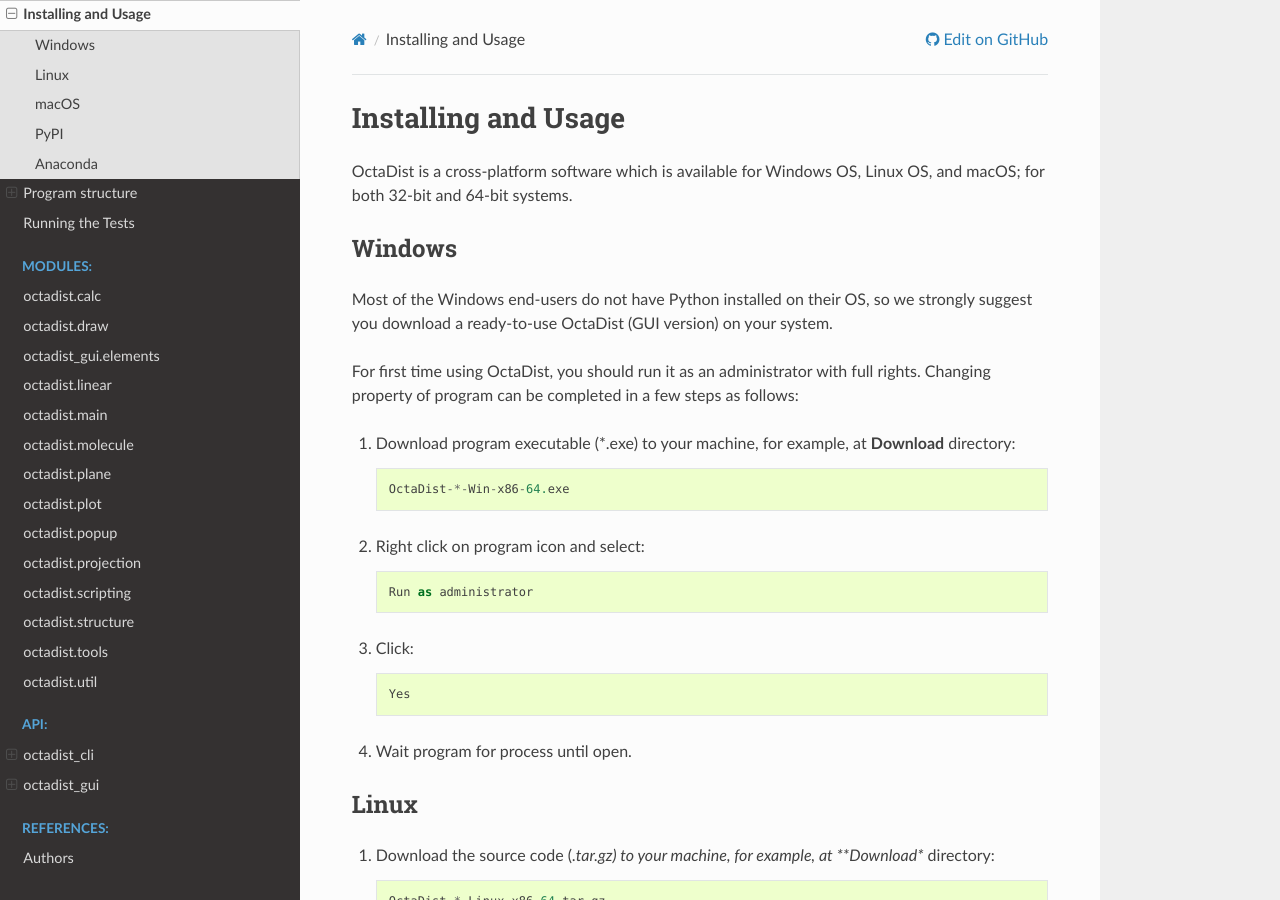
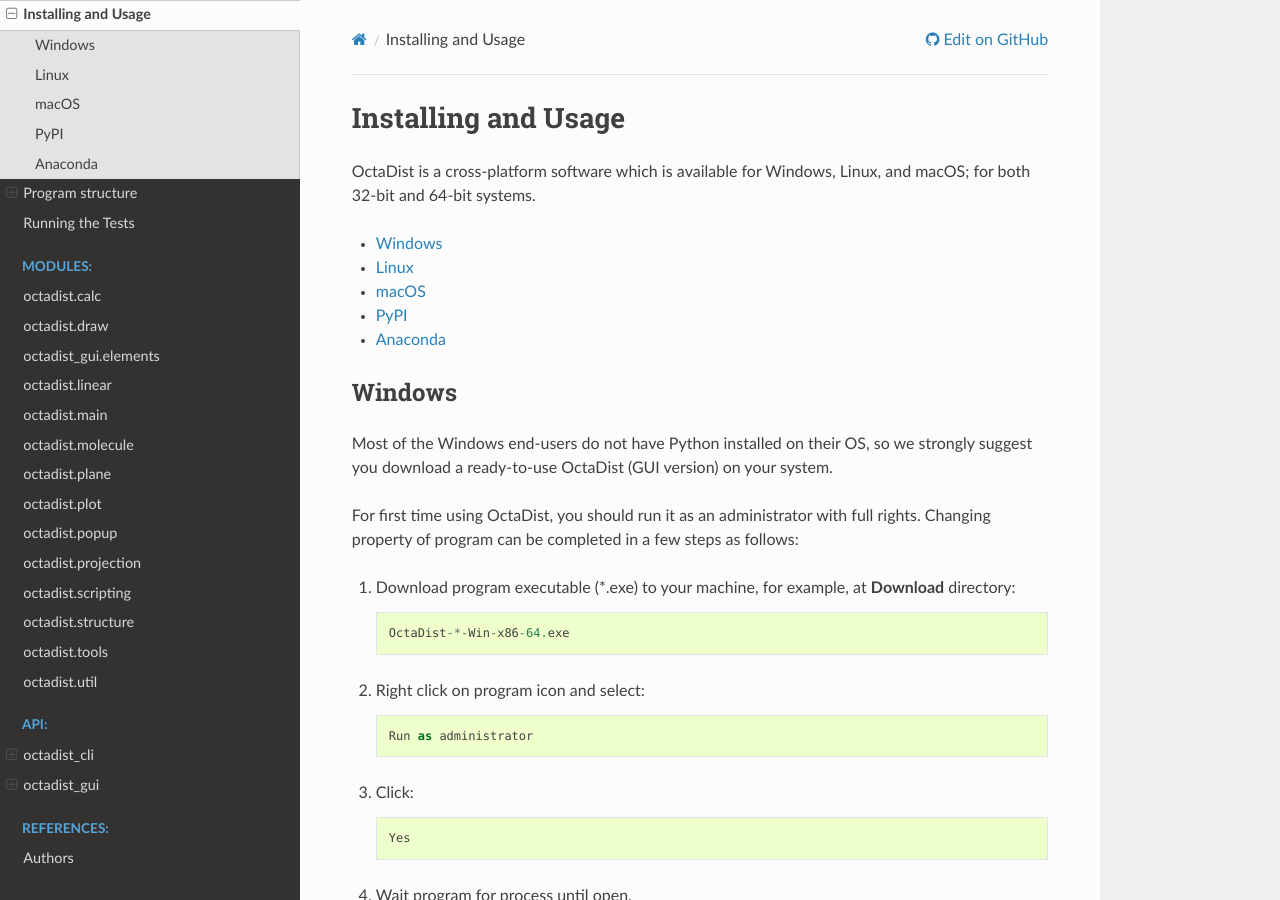
Before and after one commit to OctaDist/OctaDist, a Sphinx documentation site: the page built from docs/about/installing-usage.rst, in a window 1280 px wide and 900 px high. Built offline with Sphinx 7.4.7 and the Read the Docs theme 2.0.0, drawn with Linux system fonts in a browser that asks for light colours.

Commit message:
Updated docs.

```diff
--- a/docs/about/installing-usage.rst
+++ b/docs/about/installing-usage.rst
@@ -2,9 +2,17 @@
 Installing and Usage
 ====================
 
-OctaDist is a cross-platform software which is available for Windows OS, Linux OS, and macOS;
+OctaDist is a cross-platform software which is available for Windows, Linux, and macOS;
 for both 32-bit and 64-bit systems.
 
+- Windows_
+- Linux_
+- macOS_
+- PyPI_
+- Anaconda_
+
+
+.. _Windows:
 Windows
 -------
 
@@ -28,6 +36,8 @@
 
 4. Wait program for process until open.
 
+
+.. _Linux:
 Linux
 -----
 
@@ -52,6 +62,7 @@
     python -m octadist
 
 
+.. _macOS:
 macOS
 -----
 
@@ -83,6 +94,7 @@
     python -m octadist
 
 
+.. _PyPI:
 PyPI
 ----
 
@@ -111,6 +123,8 @@
 More details on installing Python package can be found its official website:
 https://packaging.python.org/tutorials/installing-packages.
 
+
+.. _Anaconda:
 Anaconda
 --------
 
```
